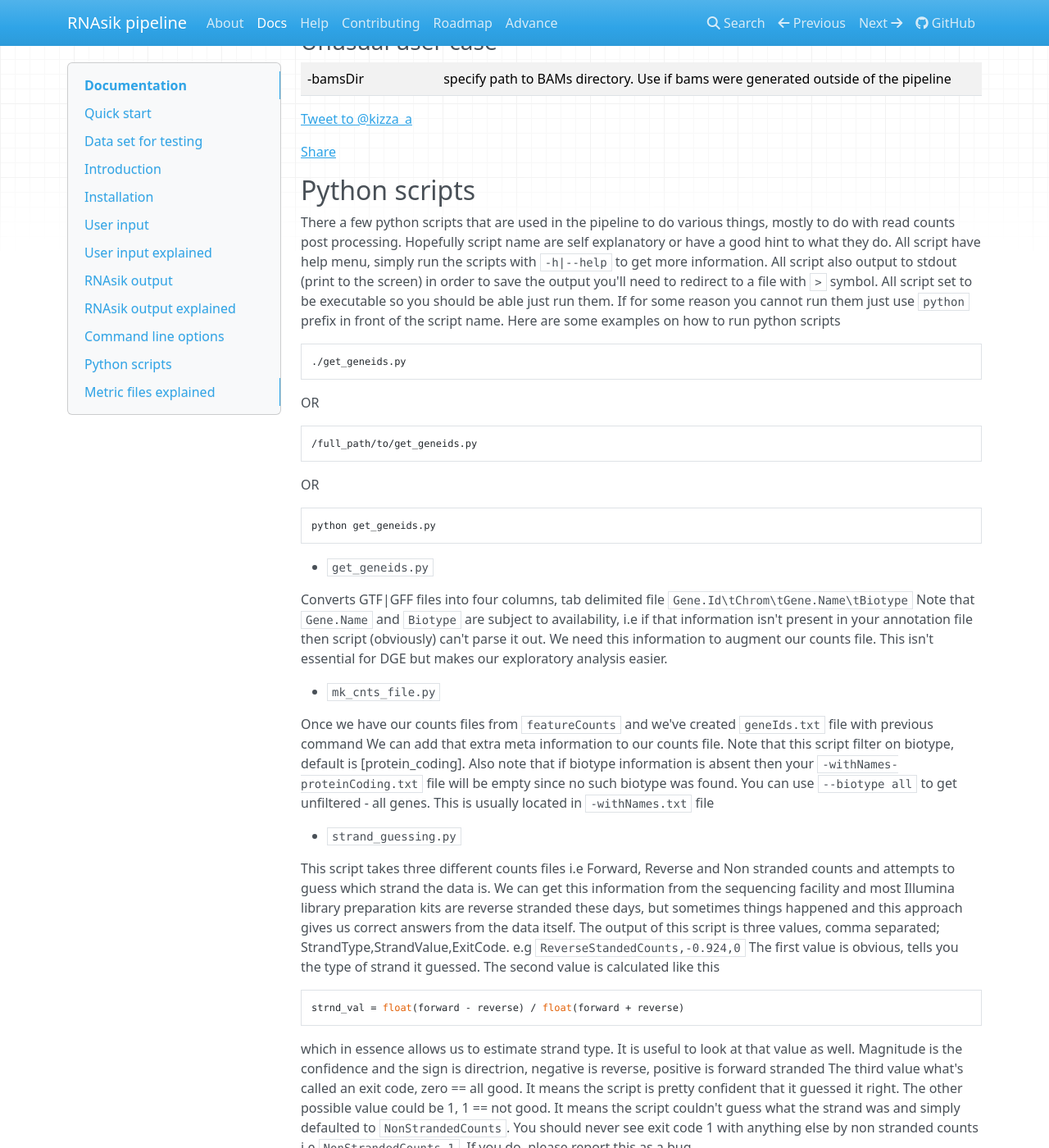
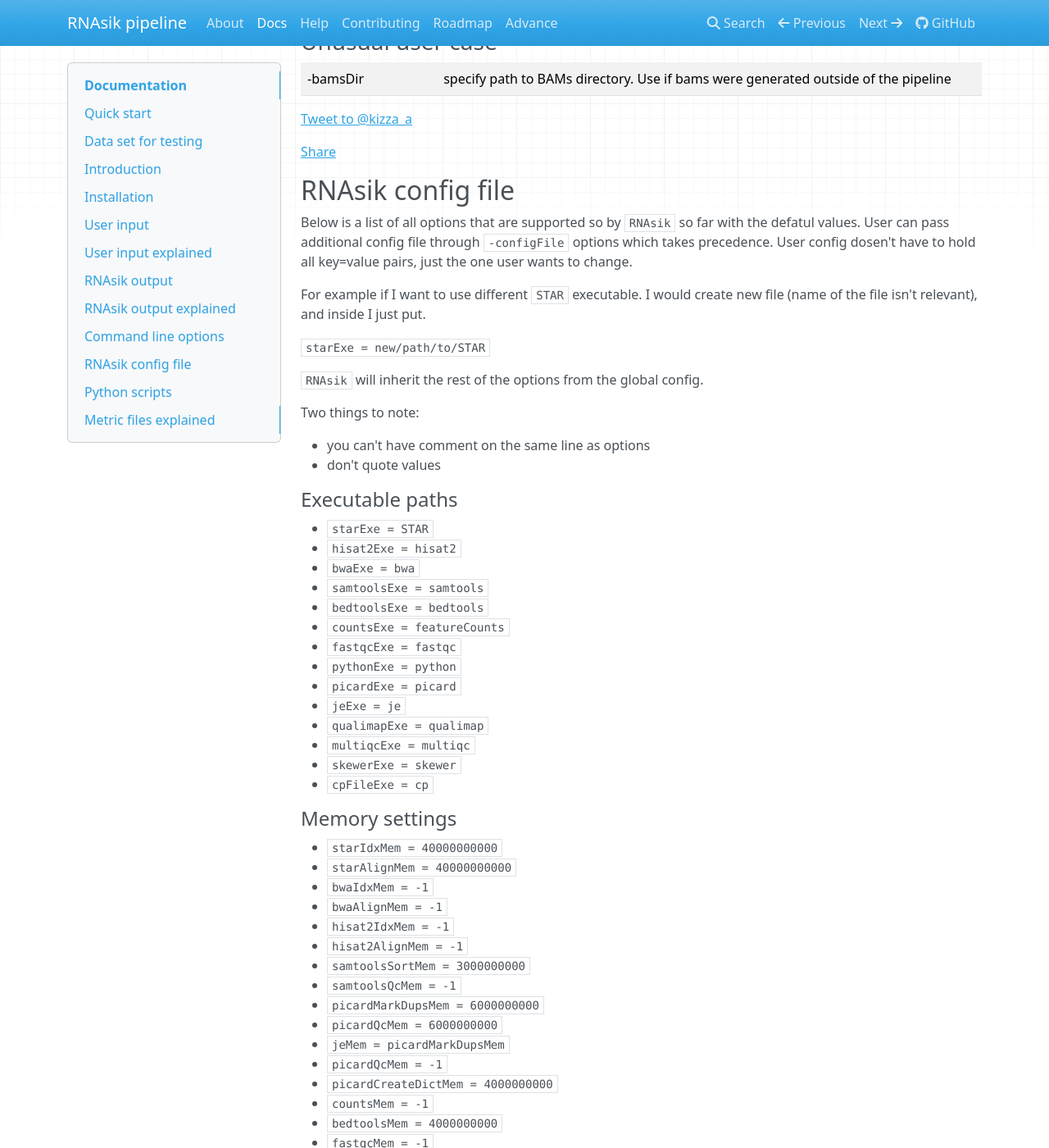
Before and after one commit to MonashBioinformaticsPlatform/RNAsik-pipe, an MkDocs documentation site: the page built from docs/docs.md, in a window 1280 px wide and 1400 px high, scrolled down 9942 px. Shown: the whole window at 82% size. Built offline with MkDocs 1.6.1, drawn with Linux system fonts in a browser that asks for light colours; nearby versions of some CDN libraries; comment, search, counter and statistics services are not loaded; old or Windows-style settings are respelled for this version of MkDocs; some of the changed text lies outside the part shown.

```diff
--- a/docs/docs.md
+++ b/docs/docs.md
@@ -331,6 +331,84 @@ Pipelines runs `featureCounts` three times forcing reads to forward strand only,
 Share</a>
 </p>
 
+## RNAsik config file
+
+Below is a list of all options that are supported so by `RNAsik` so far with the defatul values.
+User can pass additional config file through `-configFile` options which takes precedence.
+User config dosen't have to hold all key=value pairs, just the one user wants to change.
+
+For example if I want to use different `STAR` executable. I would create new file (name of the file isn't relevant),
+and inside I just put.
+
+`starExe = new/path/to/STAR`
+
+`RNAsik` will inherit the rest of the options from the global config.
+
+Two things to note:
+
+- you can't have comment on the same line as options
+- don't quote values
+
+#### Executable paths
+
+- `starExe = STAR`
+- `hisat2Exe = hisat2`
+- `bwaExe = bwa`
+- `samtoolsExe = samtools`
+- `bedtoolsExe = bedtools`
+- `countsExe = featureCounts`
+- `fastqcExe = fastqc`
+- `pythonExe = python`
+- `picardExe = picard`
+- `jeExe = je`
+- `qualimapExe = qualimap`
+- `multiqcExe = multiqc`
+- `skewerExe = skewer`
+- `cpFileExe = cp`
+
+#### Memory settings
+
+- `starIdxMem = 40000000000`
+- `starAlignMem = 40000000000`
+- `bwaIdxMem = -1`
+- `bwaAlignMem = -1`
+- `hisat2IdxMem = -1`
+- `hisat2AlignMem = -1`
+- `samtoolsSortMem = 3000000000`
+- `samtoolsQcMem = -1`
+- `picardMarkDupsMem = 6000000000`
+- `picardQcMem = 6000000000`
+- `jeMem = picardMarkDupsMem`
+- `picardQcMem = -1`
+- `picardCreateDictMem = 4000000000`
+- `countsMem = -1`
+- `bedtoolsMem = 4000000000`
+- `fastqcMem = -1`
+- `multiqcMem = -1`
+- `skewerMem = -1`
+- `cpFileMem = 4000000000`
+
+#### Threads settings
+
+- `starIdxCpu = 24`
+- `starAlignCpu = 10`
+- `bwaIdxCpu = 30`
+- `bwaAlignCpu = 10`
+- `hisat2IdxCpu = 30`
+- `hisat2AlignCpu = 10`
+- `samtoolsSortCpu = 4`
+- `samtoolsQcCpu = 2`
+- `picardMarkDupsCpu = 2`
+- `jeCpu = picardMarkDupsCpu`
+- `picardQcCpu = 2`
+- `picardCreateDictCpu = 2`
+- `bedtoolsCpu = 2`
+- `countsCpu = 5`
+- `fastqcCpu = 8`
+- `multiqcCpu = 2`
+- `skewerCpu = 5`
+- `cpFileCpu = 2`
+
 ## Python scripts
 
 There a few python scripts that are used in the pipeline to do various things, mostly to do with read counts post processing.
```
Also changed, not shown: README.md (+1 -1 lines).
